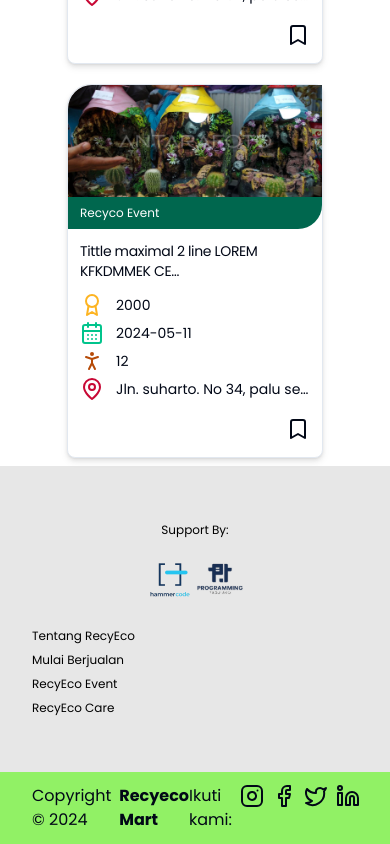
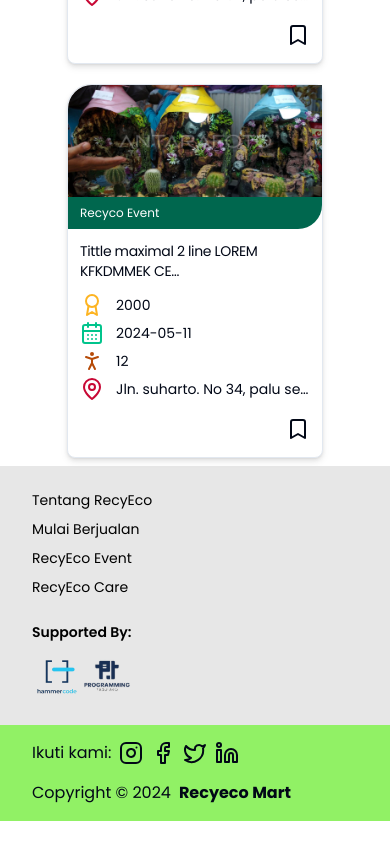
Before and after one commit to proxo-pt/recyeco-fe, a Next.js app: page / in a window 390 px wide. Shown: the part 8443-9287 px from the top of the page. After the commit the page ends 9264 px from the top, so only its background shows below. Built offline with nearby package versions, Linux system fonts and the light colour scheme.

Commit message:
fix: layout footer responsive

```diff
--- a/src/features/Main/components/Footer/index.tsx
+++ b/src/features/Main/components/Footer/index.tsx
@@ -1,27 +1,30 @@
 import { FC } from 'react';
 import Image from 'next/image';
-import { FooterImg } from '@/constants/footer';
+import { getAssetUrl } from '@/lib/utils';
 import { MainMenu } from '@/constants/menu';
 import { SocialMedia } from '@/constants/socialMedia';
-import { getAssetUrl } from '@/lib/utils';
+import { FooterImg } from '@/constants/footer';
 
 const Footer: FC = () => {
   return (
     <div className="bg-[#E7E7E7]">
       <div className="container mx-auto">
-        <div className=" flex flex-wrap justify-between text-black py-14 text-xs md:text-[15px] md:flex-row flex-col-reverse gap-6 md:gap-4 ">
-          <div className="flex flex-col gap-2 items-left">
+        <div className=" flex flex-wrap justify-between text-black md:py-14  py-6  md:text-[15px] text-[14px] md:flex-row flex-col gap-6 md:gap-4 ">
+          <div className="flex flex-col md:gap-2 gap-2 items-left">
             {MainMenu.map(item => (
               <div key={item.id} className="">
                 <p>{item.title}</p>
               </div>
             ))}
           </div>
-          <div className="flex flex-col gap-4 items-center">
-            <p>Support By:</p>
+          <div className="flex flex-col md:gap-4 gap-2 items-left md:items-center">
+            <p className="font-semibold">Supported By:</p>
             <div className="flex">
               {FooterImg.map(item => (
-                <div key={item.id} className="flex items-center justify-center">
+                <div
+                  key={item.id}
+                  className="flex items-center md:justify-center justify-start"
+                >
                   <Image
                     src={getAssetUrl(`/img-footer/${item.src}`)}
                     alt={`${item.alt}`}
@@ -36,8 +39,8 @@ const Footer: FC = () => {
       </div>
       <div className="bg-[#91F165]">
         <div className="container mx-auto">
-          <div className="flex justify-between py-3">
-            <div className="flex gap-2 items-center text-left">
+          <div className="flex md:flex-row flex-col-reverse justify-between md:py-3 py-4 gap-4">
+            <div className="flex items-center text-left gap-2">
               <span>Copyright &copy; 2024</span>
               <span className="font-bold">Recyeco Mart</span>
             </div>
```
